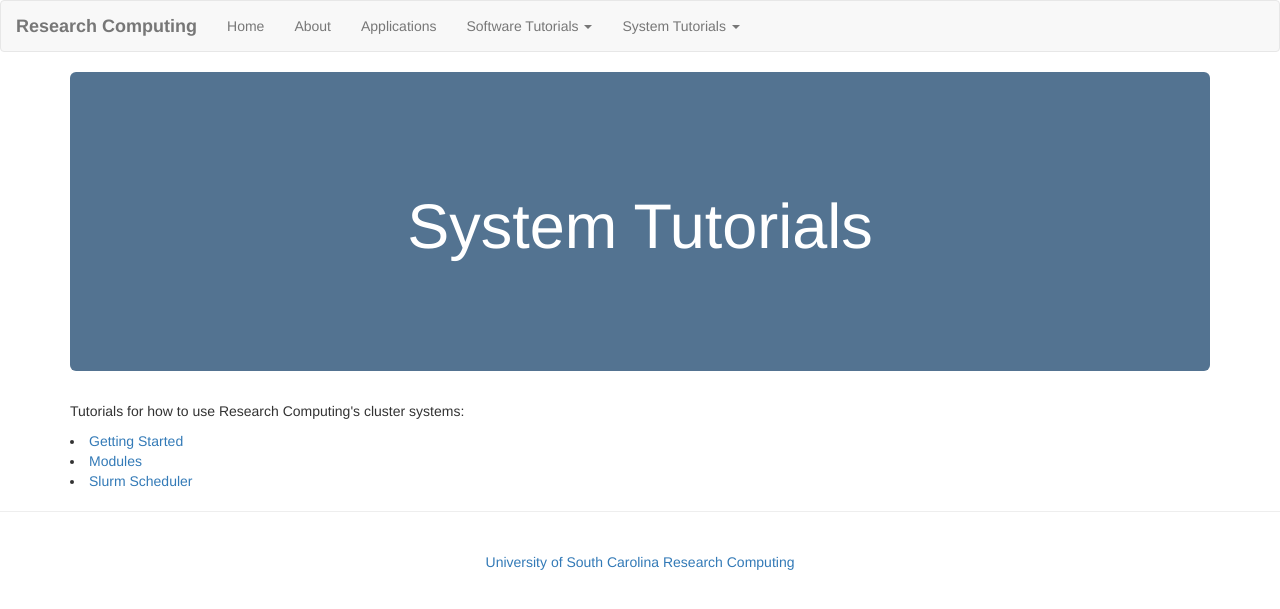
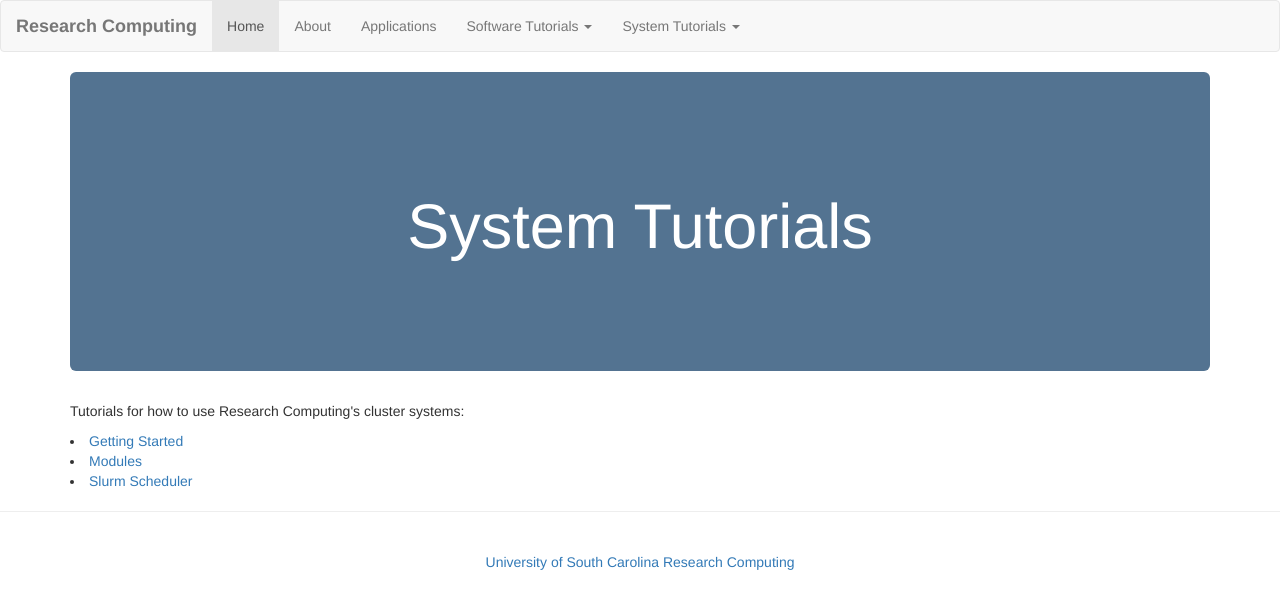
Before and after one commit to uofsc-rc/uofsc-rc.github.io, a Jekyll site: the page built from sys-tutorial/index.html, in a window 1280 px wide. Shown: the top 609 px of the page. Built offline with Jekyll 4.4.1, drawn with Linux system fonts in a browser that asks for light colours.

Commit message:
Update default.html

```diff
--- a/_layouts/default.html
+++ b/_layouts/default.html
@@ -15,33 +15,33 @@
               <a class="navbar-brand" href="https://uofsc-rc.github.io/"><strong>Research Computing</strong></a>
           </div>
           <ul class="nav navbar-nav">
-              <li {% if page.path == "index.html" %}class="active"{% endif %}><a href="https://uofsc-rc.github.io/">Home</a></li>
-              <li {% if page.path == "about.html" %}class="active"{% endif %}><a class="nav-item" href="https://uofsc-rc.github.io/about/" >About</a></li>
-              <li {% if page.path == "applications.html" %}class="active"{% endif %}><a class="nav-item" href="https://uofsc-rc.github.io/applications">Applications</a></li>
-              <li class="nav-item dropdown dropdown" {% if page.path == "tutorials.html" %}class="active"{% endif %}>
+              <li {% if page.path contains "index" %}class="active"{% endif %}><a href="https://uofsc-rc.github.io/">Home</a></li>
+              <li {% if page.path contains "about" %}class="active"{% endif %}><a class="nav-item" href="https://uofsc-rc.github.io/about/" >About</a></li>
+              <li {% if page.path contains "applications" %}class="active"{% endif %}><a class="nav-item" href="https://uofsc-rc.github.io/applications">Applications</a></li>
+              <li class="nav-item dropdown dropdown" {% if page.path contains "tutorials" %}class="active"{% endif %}>
                   <a class="dropdown-toggle" data-toggle="dropdown" href="https://uofsc-rc.github.io/tutorials">Software Tutorials
                       <span class="caret"></span></a>
                   <ul class="dropdown-menu">
-                      <li {% if page.path == "abaqus.html" %}class="active"{% endif %}><a href="https://uofsc-rc.github.io/tutorials/abaqus" >Abaqus</a></li>
-                      <li {% if page.path == "amber.html" %}class="active"{% endif %}><a href="https://uofsc-rc.github.io/tutorials/amber" >Amber</a></li>
-                      <li {% if page.path == "cuda.html" %}class="active"{% endif %}><a href="https://uofsc-rc.github.io/tutorials/cuda">CUDA</a></li>
-                      <li {% if page.path == "matlab.html" %}class="active"{% endif %}><a href="https://uofsc-rc.github.io/tutorials/matlab">MATLAB</a></li>
-                      <li {% if page.path == "open-mpi.html" %}class="active"{% endif %}><a href="https://uofsc-rc.github.io/tutorials/open-mpi">Open MPI</a></li>
-                      <li {% if page.path == "python.html" %}class="active"{% endif %}><a href="https://uofsc-rc.github.io/tutorials/python">Python</a></li>
-                      <li {% if page.path == "pytorch.html" %}class="active"{% endif %}><a href="https://uofsc-rc.github.io/tutorials/pytorch">PyTorch</a></li>
-                      <li {% if page.path == "qe.html" %}class="active"{% endif %}><a href="https://uofsc-rc.github.io/tutorials/qe">Quantum Espresso</a></li>
-                      <li {% if page.path == "R.html" %}class="active"{% endif %}><a href="https://uofsc-rc.github.io/tutorials/R">R</a></li>
-                      <li {% if page.path == "tensorflow.html" %}class="active"{% endif %}><a href="https://uofsc-rc.github.io/tutorials/tensorflow">TensorFlow</a></li>
+                      <li {% if page.path contains "abaqus" %}class="active"{% endif %}><a href="https://uofsc-rc.github.io/tutorials/abaqus" >Abaqus</a></li>
+                      <li {% if page.path contains "amber" %}class="active"{% endif %}><a href="https://uofsc-rc.github.io/tutorials/amber" >Amber</a></li>
+                      <li {% if page.path contains "cuda" %}class="active"{% endif %}><a href="https://uofsc-rc.github.io/tutorials/cuda">CUDA</a></li>
+                      <li {% if page.path contains "matlab" %}class="active"{% endif %}><a href="https://uofsc-rc.github.io/tutorials/matlab">MATLAB</a></li>
+                      <li {% if page.path contains "open-mpi" %}class="active"{% endif %}><a href="https://uofsc-rc.github.io/tutorials/open-mpi">Open MPI</a></li>
+                      <li {% if page.path contains "python" %}class="active"{% endif %}><a href="https://uofsc-rc.github.io/tutorials/python">Python</a></li>
+                      <li {% if page.path contains "pytorch" %}class="active"{% endif %}><a href="https://uofsc-rc.github.io/tutorials/pytorch">PyTorch</a></li>
+                      <li {% if page.path contains "qe" %}class="active"{% endif %}><a href="https://uofsc-rc.github.io/tutorials/qe">Quantum Espresso</a></li>
+                      <li {% if page.path contains "R" %}class="active"{% endif %}><a href="https://uofsc-rc.github.io/tutorials/R">R</a></li>
+                      <li {% if page.path contains "tensorflow" %}class="active"{% endif %}><a href="https://uofsc-rc.github.io/tutorials/tensorflow">TensorFlow</a></li>
                   </ul>
               </li>
-              <li class="nav-item dropdown dropdown"  {% if page.path == "sys-tutorial.html" %}class="active"{% endif %}>
+              <li class="nav-item dropdown dropdown"  {% if page.path contains "sys-tutorial" %}class="active"{% endif %}>
                   <a class="dropdown-toggle" data-toggle="dropdown"
                      href="https://uofsc-rc.github.io/sys-tutorial">System Tutorials
                       <span class="caret"></span></a>
                   <ul class="dropdown-menu">
-                      <li {% if page.path == "getting-started.html" %}class="active"{% endif %}><a href="https://uofsc-rc.github.io/sys-tutorial/getting-started">Connecting to RC Systems</a></li>
-                      <li {% if page.path == "module.html" %}class="active"{% endif %}><a href="https://uofsc-rc.github.io/sys-tutorial/module">Modules</a></li>
-                      <li {% if page.path == "slurm-scheduler.html" %}class="active"{% endif %}><a href="https://uofsc-rc.github.io/sys-tutorial/slurm-scheduler">Slurm Scheduler</a></li>
+                      <li {% if page.path contains "getting-started" %}class="active"{% endif %}><a href="https://uofsc-rc.github.io/sys-tutorial/getting-started">Connecting to RC Systems</a></li>
+                      <li {% if page.path contains "module" %}class="active"{% endif %}><a href="https://uofsc-rc.github.io/sys-tutorial/module">Modules</a></li>
+                      <li {% if page.path contains "slurm-scheduler" %}class="active"{% endif %}><a href="https://uofsc-rc.github.io/sys-tutorial/slurm-scheduler">Slurm Scheduler</a></li>
                   </ul>
               </li>
           </ul>
```
